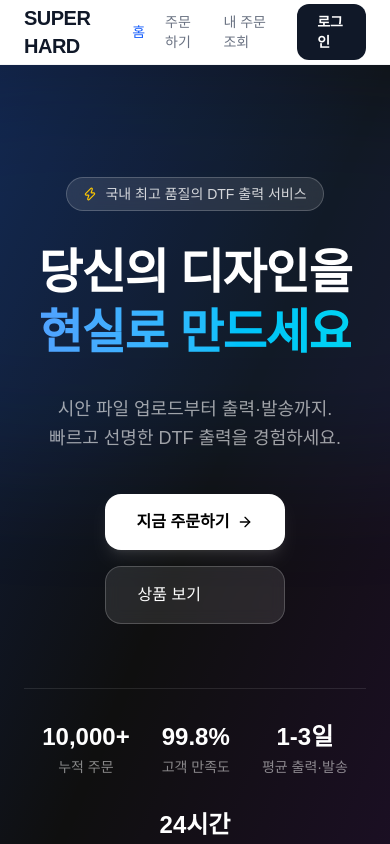
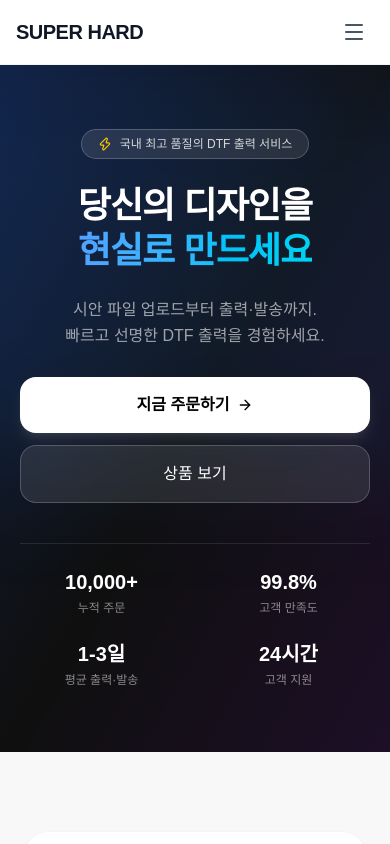
Before and after one commit to FighterManiak/dtf-print, a Next.js app: page / in a window 390 px wide. Shown: the top 844 px of the page. Built offline with nearby package versions, Linux system fonts and the light colour scheme.

Commit message:
모바일 반응형 헤더 햄버거 메뉴 및 히어로 섹션 최적화

```diff
--- a/src/app/page.tsx
+++ b/src/app/page.tsx
@@ -13,41 +13,41 @@ export default function Home() {
         <div className="absolute inset-0 bg-gradient-to-br from-blue-600/20 via-transparent to-purple-600/10 pointer-events-none" />
         <div className="absolute top-0 left-1/2 -translate-x-1/2 w-[800px] h-[400px] bg-blue-500/10 rounded-full blur-3xl pointer-events-none" />
 
-        <div className="relative max-w-6xl mx-auto px-6 py-28 flex flex-col items-center text-center gap-8">
-          <div className="inline-flex items-center gap-2 bg-white/10 border border-white/20 rounded-full px-4 py-1.5 text-sm font-medium text-white/80 backdrop-blur-sm">
-            <Zap className="w-3.5 h-3.5 text-yellow-400" />
+        <div className="relative max-w-6xl mx-auto px-5 py-16 md:py-28 flex flex-col items-center text-center gap-6 md:gap-8">
+          <div className="inline-flex items-center gap-2 bg-white/10 border border-white/20 rounded-full px-4 py-1.5 text-xs md:text-sm font-medium text-white/80 backdrop-blur-sm">
+            <Zap className="w-3.5 h-3.5 text-yellow-400 shrink-0" />
             국내 최고 품질의 DTF 출력 서비스
           </div>
 
-          <h1 className="text-5xl md:text-7xl font-extrabold leading-tight tracking-tight">
+          <h1 className="text-4xl md:text-7xl font-extrabold leading-tight tracking-tight">
             당신의 디자인을<br />
             <span className="bg-gradient-to-r from-blue-400 to-cyan-400 bg-clip-text text-transparent">
               현실로 만드세요
             </span>
           </h1>
 
-          <p className="text-lg md:text-xl text-white/60 max-w-xl leading-relaxed">
+          <p className="text-base md:text-xl text-white/60 max-w-xl leading-relaxed">
             시안 파일 업로드부터 출력·발송까지.<br />
             빠르고 선명한 DTF 출력을 경험하세요.
           </p>
 
-          <div className="flex flex-col sm:flex-row gap-4 mt-2">
+          <div className="flex flex-col sm:flex-row gap-3 w-full sm:w-auto mt-1">
             <Link
               href="/order"
-              className="inline-flex items-center gap-2 bg-white text-black font-bold px-8 py-4 rounded-2xl hover:bg-gray-100 transition-all text-base shadow-lg shadow-white/10"
+              className="inline-flex items-center justify-center gap-2 bg-white text-black font-bold px-8 py-4 rounded-2xl hover:bg-gray-100 transition-all text-base shadow-lg shadow-white/10"
             >
               지금 주문하기 <ArrowRight className="w-4 h-4" />
             </Link>
             <Link
               href="/#products"
-              className="inline-flex items-center gap-2 bg-white/10 border border-white/20 text-white font-medium px-8 py-4 rounded-2xl hover:bg-white/20 transition-all text-base backdrop-blur-sm"
+              className="inline-flex items-center justify-center gap-2 bg-white/10 border border-white/20 text-white font-medium px-8 py-4 rounded-2xl hover:bg-white/20 transition-all text-base backdrop-blur-sm"
             >
               상품 보기
             </Link>
           </div>
 
           {/* 신뢰 지표 */}
-          <div className="flex flex-wrap justify-center gap-8 mt-8 pt-8 border-t border-white/10 w-full">
+          <div className="grid grid-cols-2 md:flex md:flex-wrap justify-center gap-6 md:gap-8 mt-4 pt-6 md:pt-8 border-t border-white/10 w-full">
             {[
               { value: '10,000+', label: '누적 주문' },
               { value: '99.8%', label: '고객 만족도' },
@@ -55,8 +55,8 @@ export default function Home() {
               { value: '24시간', label: '고객 지원' },
             ].map(({ value, label }) => (
               <div key={label} className="text-center">
-                <div className="text-2xl font-bold text-white">{value}</div>
-                <div className="text-sm text-white/50 mt-1">{label}</div>
+                <div className="text-xl md:text-2xl font-bold text-white">{value}</div>
+                <div className="text-xs md:text-sm text-white/50 mt-1">{label}</div>
               </div>
             ))}
           </div>
--- a/src/components/ui/Header.tsx
+++ b/src/components/ui/Header.tsx
@@ -2,7 +2,7 @@
 
 import Link from 'next/link'
 import { usePathname, useRouter } from 'next/navigation'
-import { Printer, LogOut, User, ShieldCheck } from 'lucide-react'
+import { LogOut, User, ShieldCheck, Menu, X } from 'lucide-react'
 import { createClient, isSupabaseConfigured } from '@/lib/supabase-browser'
 import { getDemoSession, setDemoSession } from '@/lib/demo-auth'
 import { useEffect, useState } from 'react'
@@ -16,6 +16,7 @@ export default function Header() {
   const [user, setUser] = useState<SupabaseUser | null>(null)
   const [isAdmin, setIsAdmin] = useState(false)
   const [menuOpen, setMenuOpen] = useState(false)
+  const [mobileOpen, setMobileOpen] = useState(false)
   const [verifyModalOpen, setVerifyModalOpen] = useState(false)
   const [verifyStatus, setVerifyStatus] = useState<VerificationStatus | null>(null)
 
@@ -26,7 +27,6 @@ export default function Header() {
       else setVerifyStatus(null)
     }
 
-    // Supabase 미연동 시 데모 세션 사용
     if (!isSupabaseConfigured()) {
       const demo = getDemoSession()
       if (demo) {
@@ -53,6 +53,7 @@ export default function Header() {
 
   const handleLogout = async () => {
     setMenuOpen(false)
+    setMobileOpen(false)
     if (!isSupabaseConfigured()) {
       setDemoSession(null)
       window.location.href = '/'
@@ -72,7 +73,6 @@ export default function Header() {
 
   const displayName = user?.user_metadata?.full_name || user?.email?.split('@')[0] || '사용자'
 
-  // 인증 버튼 스타일/라벨
   const verifyBtnConfig = {
     null: { label: 'DTF 보유인증', className: 'bg-orange-500 hover:bg-orange-600 text-white' },
     pending: { label: '인증 심사중', className: 'bg-yellow-400 hover:bg-yellow-500 text-white' },
@@ -84,12 +84,13 @@ export default function Header() {
   return (
     <>
       <header className="bg-white/90 backdrop-blur-md border-b border-gray-100 sticky top-0 z-50">
-        <div className="max-w-6xl mx-auto px-6 h-16 flex items-center justify-between">
-          <Link href="/" className="font-extrabold text-xl text-gray-900 tracking-tight">
+        <div className="max-w-6xl mx-auto px-4 md:px-6 h-16 flex items-center justify-between">
+          <Link href="/" className="font-extrabold text-xl text-gray-900 tracking-tight shrink-0">
             SUPER HARD
           </Link>
 
-          <nav className="flex items-center gap-5">
+          {/* 데스크탑 메뉴 */}
+          <nav className="hidden md:flex items-center gap-5">
             {navItems.map((item) => (
               <Link
                 key={item.href}
@@ -107,10 +108,8 @@ export default function Header() {
               </Link>
             )}
 
-            {/* 로그인 상태 */}
             {user ? (
               <div className="flex items-center gap-2">
-                {/* DTF 보유인증 버튼 */}
                 <button
                   onClick={() => setVerifyModalOpen(true)}
                   className={`flex items-center gap-1.5 px-3 py-2 rounded-xl text-xs font-bold transition-colors ${verifyBtn.className}`}
@@ -119,7 +118,6 @@ export default function Header() {
                   {verifyBtn.label}
                 </button>
 
-                {/* 사용자 메뉴 */}
                 <div className="relative">
                   <button
                     onClick={() => setMenuOpen((v) => !v)}
@@ -137,24 +135,13 @@ export default function Header() {
                           <span className="inline-block mt-1 text-xs bg-green-100 text-green-700 px-2 py-0.5 rounded-full font-medium">DTF 인증 회원</span>
                         )}
                       </div>
-                      <Link
-                        href="/my-orders"
-                        onClick={() => setMenuOpen(false)}
-                        className="flex items-center gap-2 px-4 py-3 text-sm text-gray-600 hover:bg-gray-50 transition-colors"
-                      >
+                      <Link href="/my-orders" onClick={() => setMenuOpen(false)} className="flex items-center gap-2 px-4 py-3 text-sm text-gray-600 hover:bg-gray-50 transition-colors">
                         내 주문 조회
                       </Link>
-                      <Link
-                        href="/profile/edit"
-                        onClick={() => setMenuOpen(false)}
-                        className="flex items-center gap-2 px-4 py-3 text-sm text-gray-600 hover:bg-gray-50 transition-colors border-t border-gray-100"
-                      >
+                      <Link href="/profile/edit" onClick={() => setMenuOpen(false)} className="flex items-center gap-2 px-4 py-3 text-sm text-gray-600 hover:bg-gray-50 transition-colors border-t border-gray-100">
                         회원정보 변경
                       </Link>
-                      <button
-                        onClick={handleLogout}
-                        className="w-full flex items-center gap-2 px-4 py-3 text-sm text-red-500 hover:bg-red-50 transition-colors"
-                      >
+                      <button onClick={handleLogout} className="w-full flex items-center gap-2 px-4 py-3 text-sm text-red-500 hover:bg-red-50 transition-colors border-t border-gray-100">
                         <LogOut className="w-4 h-4" />
                         로그아웃
                       </button>
@@ -163,18 +150,74 @@ export default function Header() {
                 </div>
               </div>
             ) : (
-              <Link
-                href="/login"
-                className="bg-gray-900 text-white px-5 py-2 rounded-xl text-sm font-bold hover:bg-gray-700 transition-colors"
-              >
+              <Link href="/login" className="bg-gray-900 text-white px-5 py-2 rounded-xl text-sm font-bold hover:bg-gray-700 transition-colors">
                 로그인
               </Link>
             )}
           </nav>
+
+          {/* 모바일 햄버거 버튼 */}
+          <button
+            className="md:hidden p-2 text-gray-600 hover:text-gray-900"
+            onClick={() => setMobileOpen((v) => !v)}
+          >
+            {mobileOpen ? <X className="w-6 h-6" /> : <Menu className="w-6 h-6" />}
+          </button>
         </div>
+
+        {/* 모바일 메뉴 */}
+        {mobileOpen && (
+          <div className="md:hidden bg-white border-t border-gray-100 px-4 py-4 space-y-1">
+            {navItems.map((item) => (
+              <Link
+                key={item.href}
+                href={item.href}
+                onClick={() => setMobileOpen(false)}
+                className={`block px-3 py-2.5 rounded-xl text-sm font-medium transition-colors ${
+                  pathname === item.href ? 'bg-blue-50 text-blue-600' : 'text-gray-600 hover:bg-gray-50'
+                }`}
+              >
+                {item.label}
+              </Link>
+            ))}
+            {isAdmin && (
+              <Link href="/admin" onClick={() => setMobileOpen(false)} className="block px-3 py-2.5 rounded-xl text-sm font-medium text-gray-400 hover:bg-gray-50">
+                관리자
+              </Link>
+            )}
+
+            {user ? (
+              <div className="pt-2 border-t border-gray-100 space-y-1">
+                <div className="px-3 py-2">
+                  <p className="text-xs text-gray-400">로그인 계정</p>
+                  <p className="text-sm font-medium text-gray-700 truncate">{user.email}</p>
+                </div>
+                <button
+                  onClick={() => { setVerifyModalOpen(true); setMobileOpen(false) }}
+                  className={`w-full flex items-center gap-2 px-3 py-2.5 rounded-xl text-sm font-bold transition-colors ${verifyBtn.className}`}
+                >
+                  <ShieldCheck className="w-4 h-4" />
+                  {verifyBtn.label}
+                </button>
+                <Link href="/profile/edit" onClick={() => setMobileOpen(false)} className="block px-3 py-2.5 rounded-xl text-sm text-gray-600 hover:bg-gray-50">
+                  회원정보 변경
+                </Link>
+                <button onClick={handleLogout} className="w-full flex items-center gap-2 px-3 py-2.5 rounded-xl text-sm text-red-500 hover:bg-red-50">
+                  <LogOut className="w-4 h-4" />
+                  로그아웃
+                </button>
+              </div>
+            ) : (
+              <div className="pt-2 border-t border-gray-100">
+                <Link href="/login" onClick={() => setMobileOpen(false)} className="block bg-gray-900 text-white text-center px-4 py-3 rounded-xl text-sm font-bold hover:bg-gray-700 transition-colors">
+                  로그인
+                </Link>
+              </div>
+            )}
+          </div>
+        )}
       </header>
 
-      {/* DTF 인증 모달 */}
       {verifyModalOpen && (
         <DtfVerifyModal
           onClose={() => setVerifyModalOpen(false)}
```
